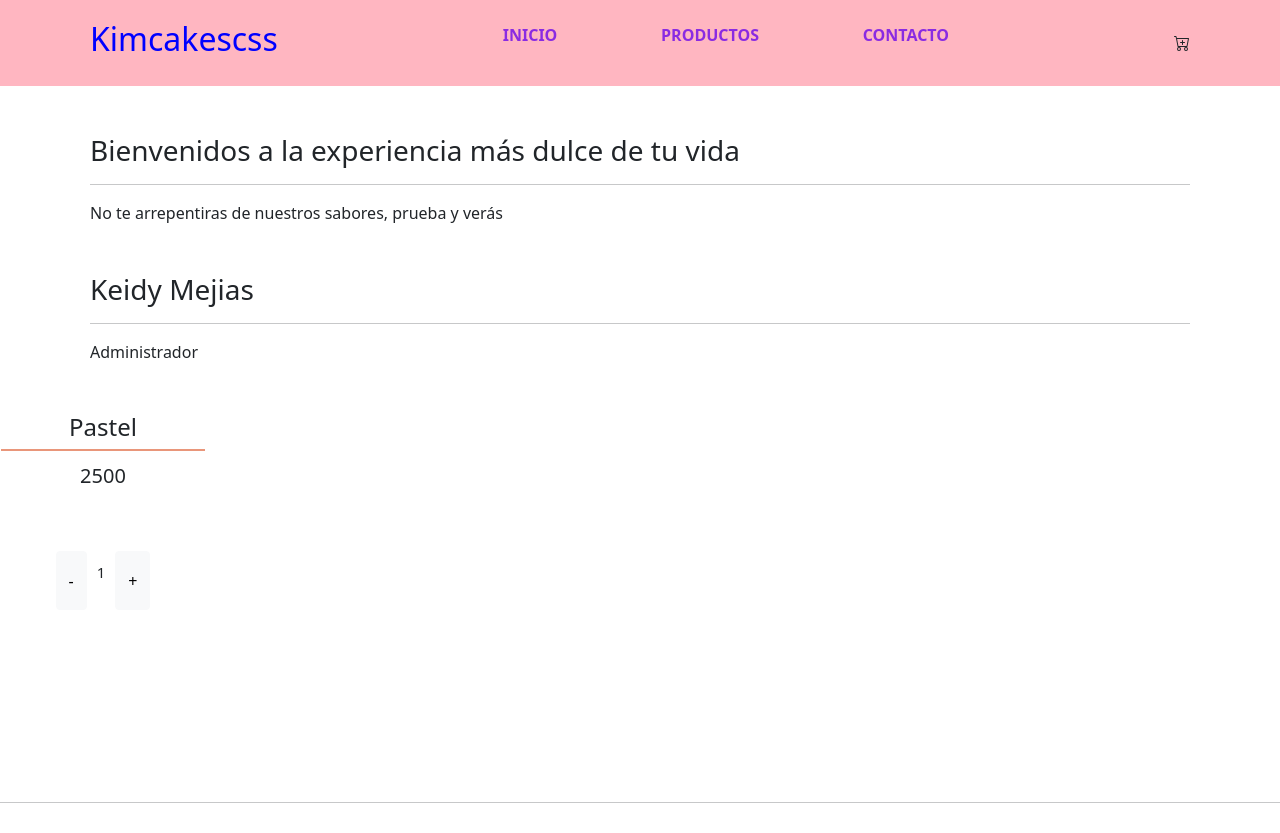
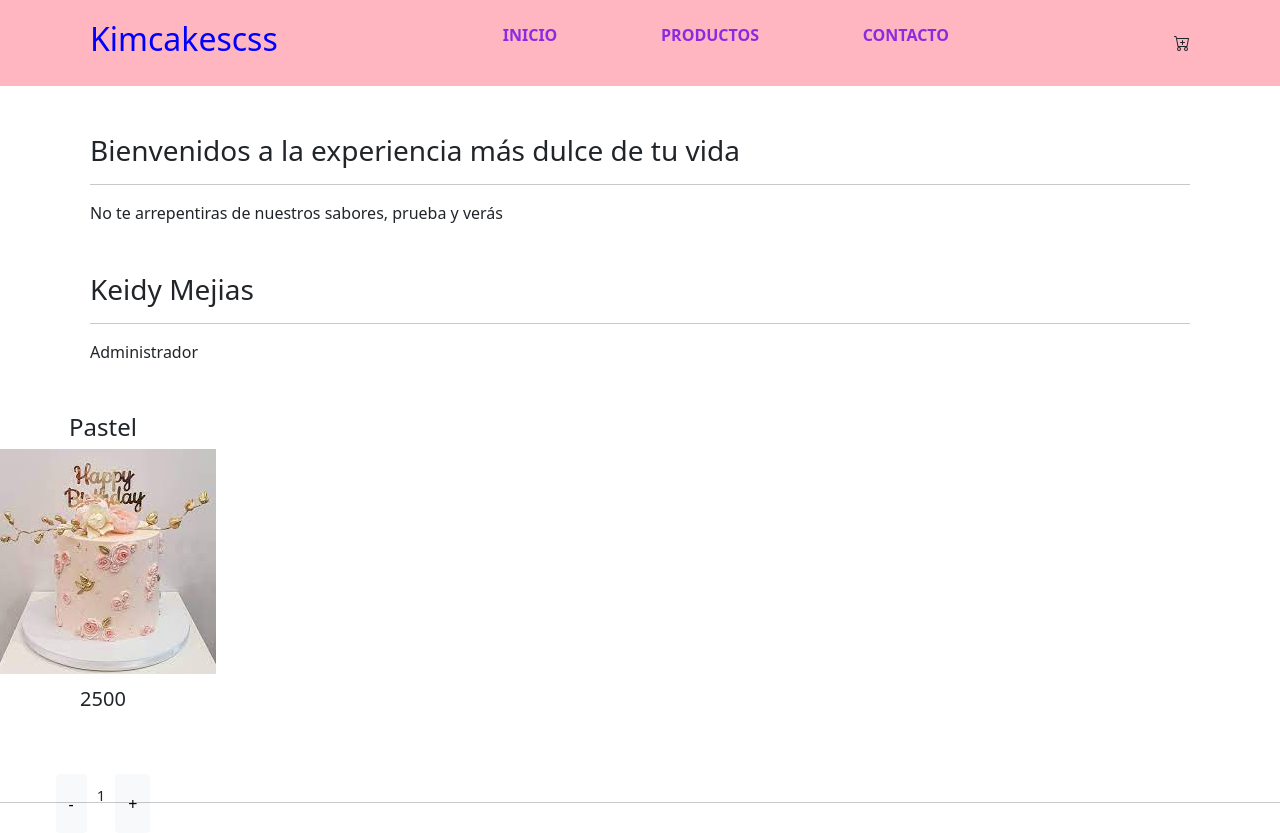
Before and after one commit to keidy-mejias/rj-37735-mejias, a React (Create React App) app: page / in a window 1280 px wide. Built offline with nearby package versions, Linux system fonts and the light colour scheme.

Commit message:
Imagen componentes II

```diff
--- a/src/App.js
+++ b/src/App.js
@@ -12,7 +12,7 @@ function App() {
   }
 
   const producto = {
-    img: torta ,
+    imagen: torta ,
     nombre: "Pastel",
     precio: "2500",
     cantidad: "5",
@@ -33,7 +33,7 @@ function App() {
 
       <ItemListContainer titulo="Bienvenidos a la experiencia más dulce de tu vida" content="No te arrepentiras de nuestros sabores, prueba y verás"/>
       <ItemListContainer titulo={usuario.nombre} content={usuario.cargo}/>
-      <ItemCount nombre={ producto.nombre } img={ producto.img } precio={ producto.precio }/>
+      <ItemCount nombre={ producto.nombre } imagen={ producto.imagen } precio={ producto.precio }/>
     </div>
   );
 }
--- a/src/components/ItemCount/ItemCount.js
+++ b/src/components/ItemCount/ItemCount.js
@@ -2,7 +2,7 @@ import { useState } from 'react'
 import './ItemCount.scss'
 
 //Agregare imagenes, nombre y valor o precio a las cards
-export const ItemCount = ( { img, nombre, precio }) => {
+export const ItemCount = ( { imagen, nombre, precio }) => {
 
     const [ contador, setContador] = useState(1)
 
@@ -31,7 +31,7 @@ export const ItemCount = ( { img, nombre, precio }) => {
                 <div className='card'>
 
                     <h4 className="cardsTitle"> { nombre } </h4>
-                    <imagen className="img" src= { img } />
+                    <img alt="pastel" src= { imagen } />
                     <strong className="precioCard"> { precio } </strong>
 
                     <div className='buttons'>
--- a/src/components/ItemCount/ItemCount.scss
+++ b/src/components/ItemCount/ItemCount.scss
@@ -19,11 +19,6 @@
     border: 1px solid white;
 }
 
-.img{
-    width: 100%;
-    border: darksalmon 1px solid;
-}
-
 .precioCard{
     padding: 10px;
     font-weight: 500;
```
